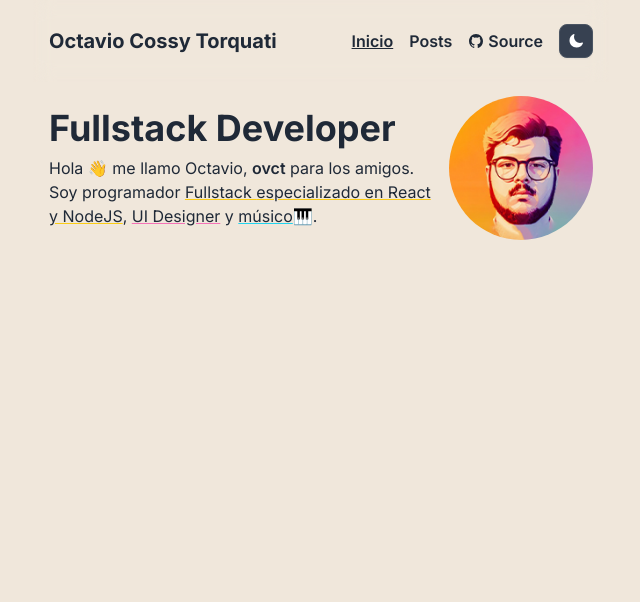
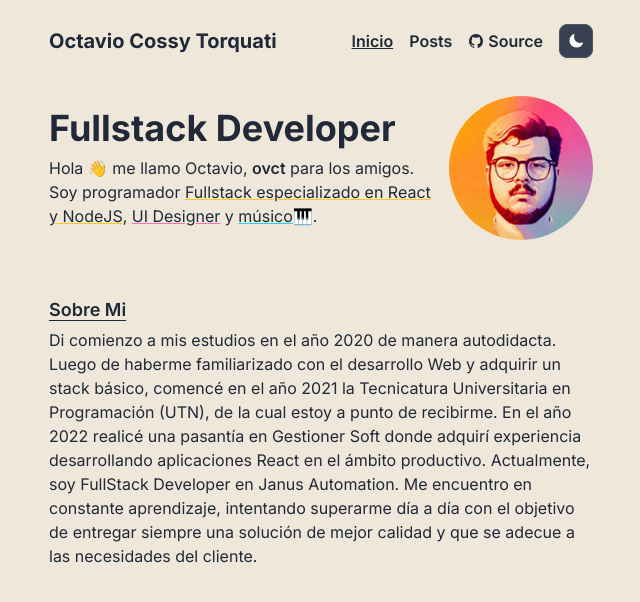
Before and after one commit to Octaviocossy/portfolio_2023, a Next.js app: page / in a window 1280 px wide. Shown: the top 602 px of the page, without its empty margins (319-959 px from the left). Built offline with nearby package versions, Linux system fonts and the light colour scheme.

Commit message:
🎭 feat: adds about me component

```diff
--- a/src/app/page.tsx
+++ b/src/app/page.tsx
@@ -1,10 +1,11 @@
 import { Container } from "@/ui";
-import { Presentation } from "@/pages/home";
+import { AboutMe, Presentation } from "@/pages/home";
 
 export default function Home() {
   return (
     <Container>
       <Presentation />
+      <AboutMe />
     </Container>
   );
 }
--- /dev/null
+++ b/src/modules/pages/home/components/AboutMe.component.tsx
@@ -0,0 +1,21 @@
+import { Title } from "@/ui";
+
+export const AboutMe = () => {
+  return (
+    <section className="flex flex-col space-y-1">
+      <Title>Sobre Mi</Title>
+      <p>
+        Di comienzo a mis estudios en el año 2020 de manera autodidacta. Luego
+        de haberme familiarizado con el desarrollo Web y adquirir un stack
+        básico, comencé en el año 2021 la Tecnicatura Universitaria en
+        Programación (UTN), de la cual estoy a punto de recibirme. En el año
+        2022 realicé una pasantía en Gestioner Soft donde adquirí experiencia
+        desarrollando aplicaciones React en el ámbito productivo. Actualmente,
+        soy FullStack Developer en Janus Automation. Me encuentro en constante
+        aprendizaje, intentando superarme día a día con el objetivo de entregar
+        siempre una solución de mejor calidad y que se adecue a las necesidades
+        del cliente.
+      </p>
+    </section>
+  );
+};
--- /dev/null
+++ b/src/modules/pages/home/components/Experience.component.tsx
@@ -0,0 +1,3 @@
+export const Experience = () => {
+  return <section>Experience</section>;
+};
--- a/src/modules/pages/home/components/index.ts
+++ b/src/modules/pages/home/components/index.ts
@@ -1 +1,3 @@
+export * from './Experience.component';
 export * from './Presentation.component';
+export * from './AboutMe.component';
--- /dev/null
+++ b/src/modules/ui/interfaces/Title.interface.tsx
@@ -0,0 +1,10 @@
+interface IProps {
+  children: React.ReactNode;
+  className?: string;
+}
+
+const Title: React.FC<IProps> = ({children, className}) => {
+  return <p className={`${className} text-lg font-semibold underline-offset-4 underline`}>{children}</p>;
+};
+
+export default Title;
--- a/src/modules/ui/interfaces/index.ts
+++ b/src/modules/ui/interfaces/index.ts
@@ -1,3 +1,4 @@
 export * from "./navbar";
 export { default as Spinner } from "./Spinner.interface";
 export { default as Dropdown } from "./Dropdown.interface";
+export { default as Title } from "./Title.interface";
```
